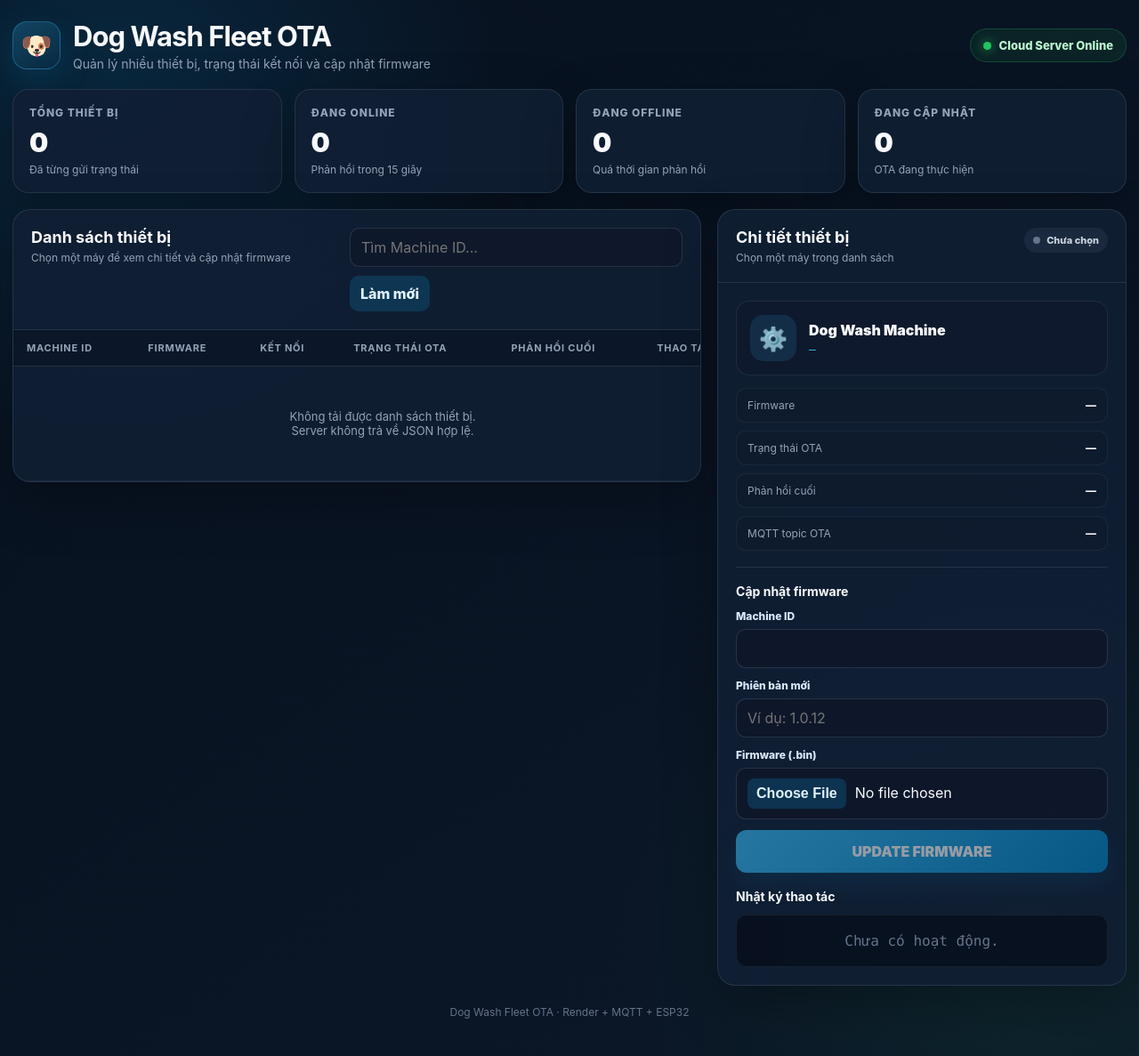
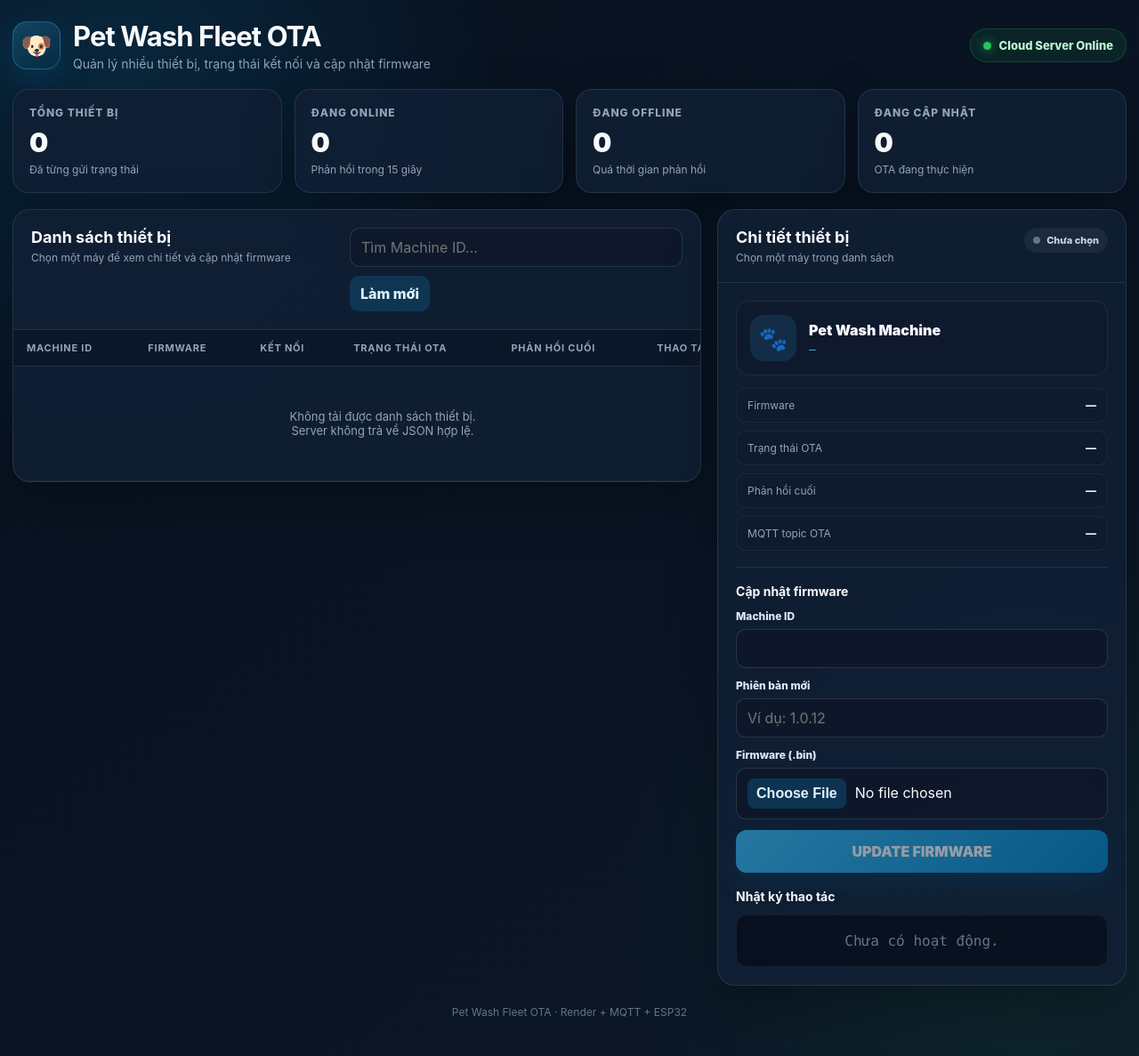
Before and after one commit to TranHau99/OTA_SERVER, a website: page public/index.html in a window 1280 px wide. Shown: the whole page at 89% size. Drawn offline with Linux system fonts and the light colour scheme; no server answers.

Commit message:
Upgrade Name Dash

```diff
--- a/public/index.html
+++ b/public/index.html
@@ -4,7 +4,7 @@
 <head>
     <meta charset="UTF-8">
     <meta name="viewport" content="width=device-width, initial-scale=1.0">
-    <title>Dog Wash Fleet OTA</title>
+    <title>Pet Wash Fleet OTA</title>
 
     <style>
         :root {
@@ -680,7 +680,7 @@
             <div class="brand">
                 <div class="logo">🐶</div>
                 <div>
-                    <h1>Dog Wash Fleet OTA</h1>
+                    <h1>Pet Wash Fleet OTA</h1>
                     <p>Quản lý nhiều thiết bị, trạng thái kết nối và cập nhật firmware</p>
                 </div>
             </div>
@@ -768,9 +768,9 @@
 
                 <div class="detail-body">
                     <div class="device-hero">
-                        <div class="device-icon">⚙️</div>
+                        <div class="device-icon">🐾</div>
                         <div>
-                            <div class="device-title">Dog Wash Machine</div>
+                            <div class="device-title">Pet Wash Machine</div>
                             <div id="detailMachineId" class="device-code">—</div>
                         </div>
                     </div>
@@ -848,7 +848,7 @@
         </main>
 
         <footer class="footer">
-            Dog Wash Fleet OTA · Render + MQTT + ESP32
+            Pet Wash Fleet OTA · Render + MQTT + ESP32
         </footer>
     </div>
 
```
